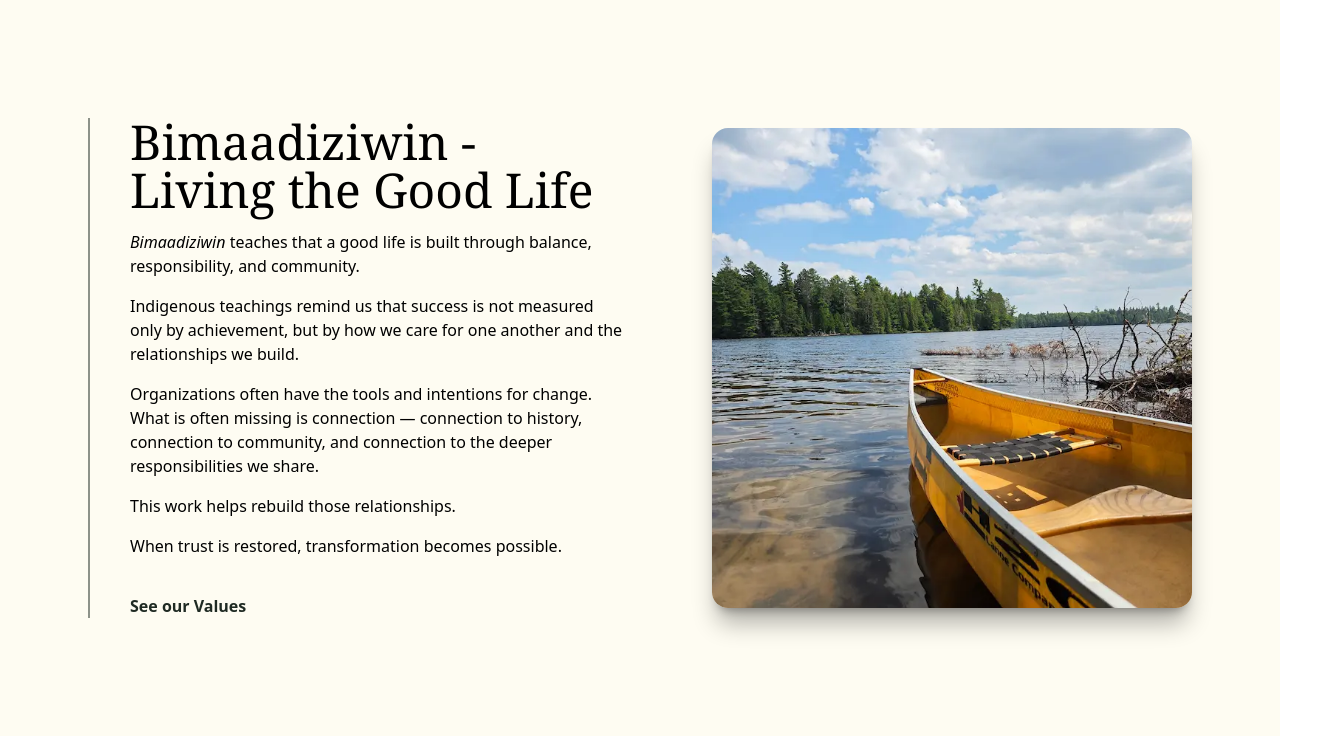
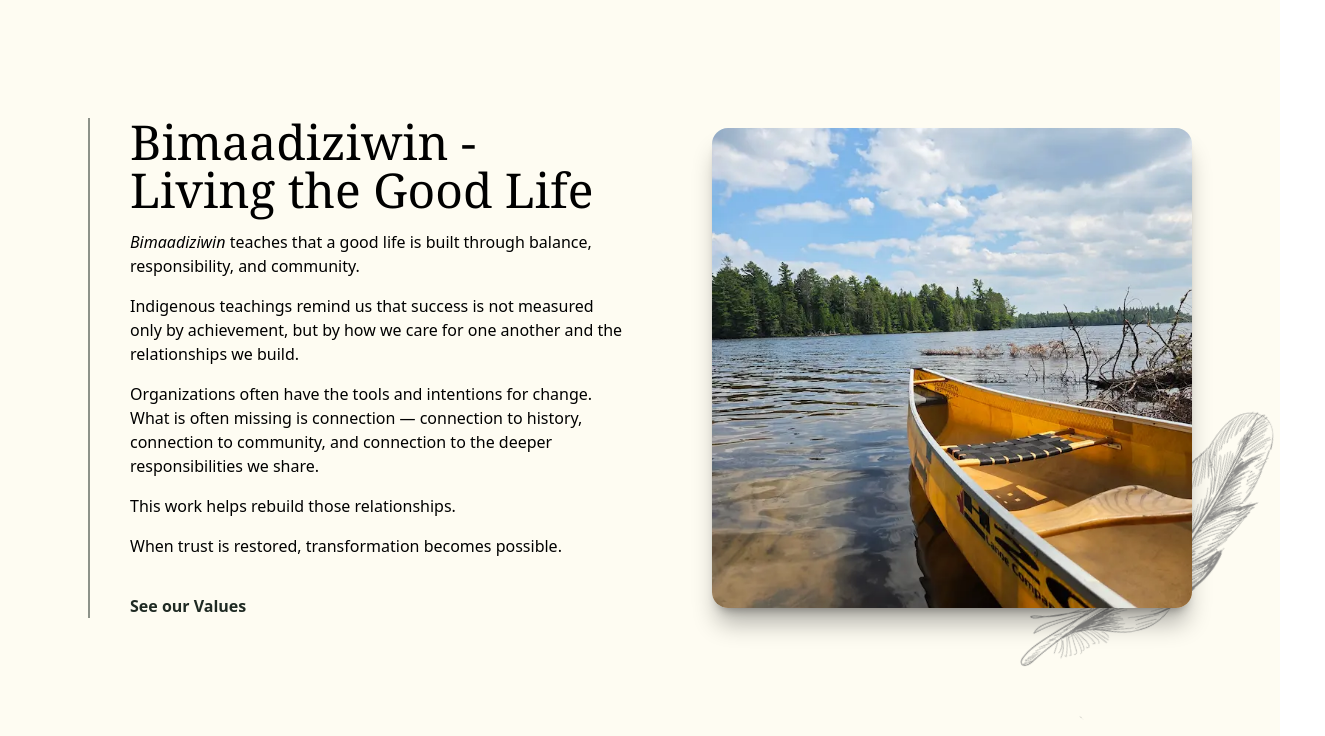
Before and after one commit to MastracciN/eli-consulting, a React (Vite) app: page / in a window 1280 px wide. Shown: the part 1466-2202 px from the top of the page, 1325 px wide, since content can reach past the window. Built offline with nearby package versions, Linux system fonts and the light colour scheme.

Commit message:
added decorative feather behind canoe img on home page

```diff
--- a/src/pages/Home.jsx
+++ b/src/pages/Home.jsx
@@ -5,6 +5,7 @@ import profile from '../assets/profile.webp'
 import hero400 from '../assets/forest-hero-400.webp'
 import hero800 from '../assets/forest-hero-800.webp'
 import hero2000 from '../assets/forest-hero-2000.webp'
+import feather1 from '../assets/feather1.webp'
 import feather3 from '../assets/feather3.webp'
 import woodpattern from '../assets/woodpattern.jpg'
 
@@ -139,10 +140,21 @@ const Home = () => {
                                     </NavLink>
                                 </div>
 
-                                <img src={canoe}
+                                <div className='relative mt-10 lg:mt-0'>
+                                    <img src={feather1}
+                                        alt="Decorative feather"
+                                        className='h-90 w-auto absolute left-95 top-60 z-0 opacity-80  rotate-40'
+                                    />
+
+                                    <img src={canoe}
+                                        alt="Point of View of a Canoe looking out on the water"
+                                        className="h-120 w-120 rounded-2xl shadow-xl shadow-black/30 object-cover z-10 relative"
+                                    />
+                                </div>
+                                {/* <img src={canoe}
                                     alt="Point of View of a Canoe looking out on the water"
                                     className="h-120 w-120 rounded-2xl shadow-xl shadow-black/30 object-cover z-10 relative"
-                                />
+                                /> */}
 
                             </div>
                         </div>
```
